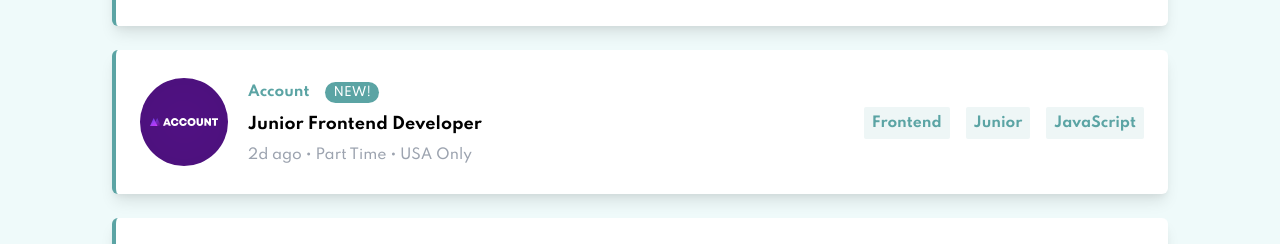
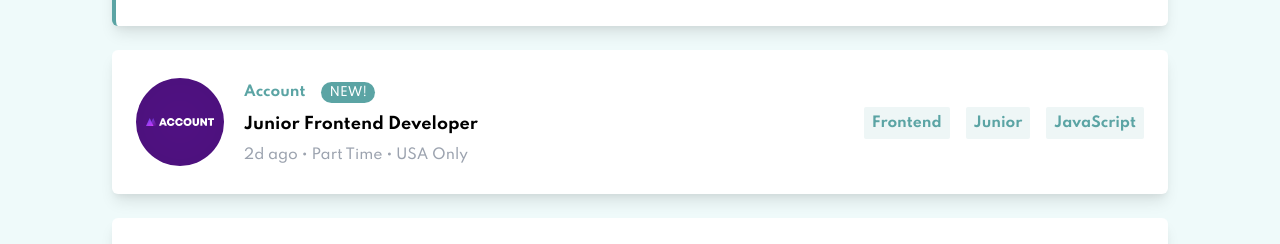
Before and after one commit to kelvinsanchez15/static-job-listings, a Next.js app: page / in a window 1280 px wide. Shown: the part 554-798 px from the top of the page. Built offline with nearby package versions, Linux system fonts and the light colour scheme.

Commit message:
set featured border as a conditional class

```diff
--- a/components/Card.tsx
+++ b/components/Card.tsx
@@ -2,7 +2,8 @@ export default function Card({ job }) {
   return (
     <div
       id="card"
-      className="flex items-center bg-white rounded-md border-l-4 border-cyan p-6 mb-6 shadow-lg"
+      className={`flex items-center bg-white rounded-md
+      p-6 mb-6 shadow-lg ${job.featured && 'border-l-4 border-cyan'}`}
     >
       <div id="logo" className="mr-5">
         <img src={job.logo} alt="company logo" />
```
